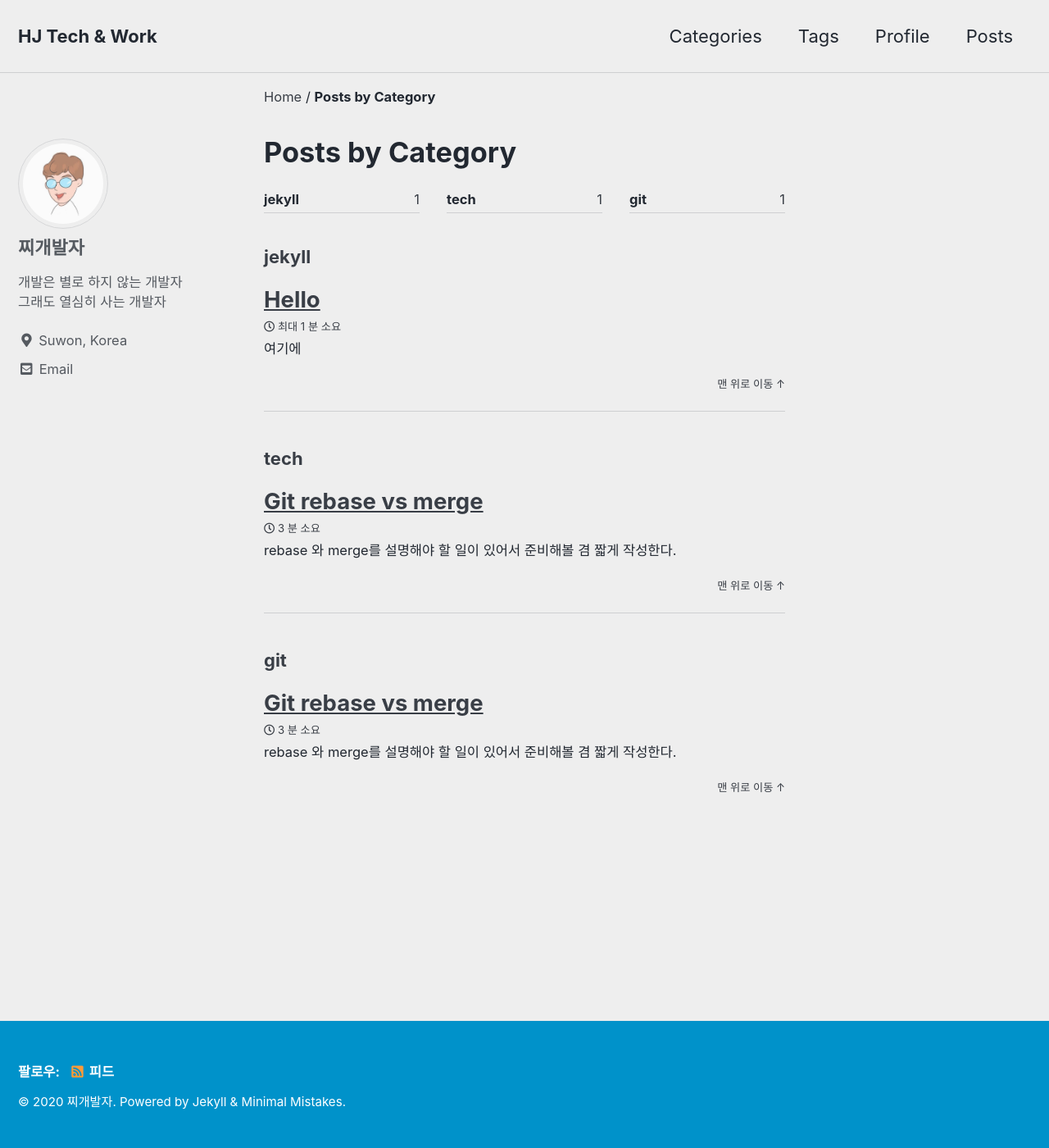
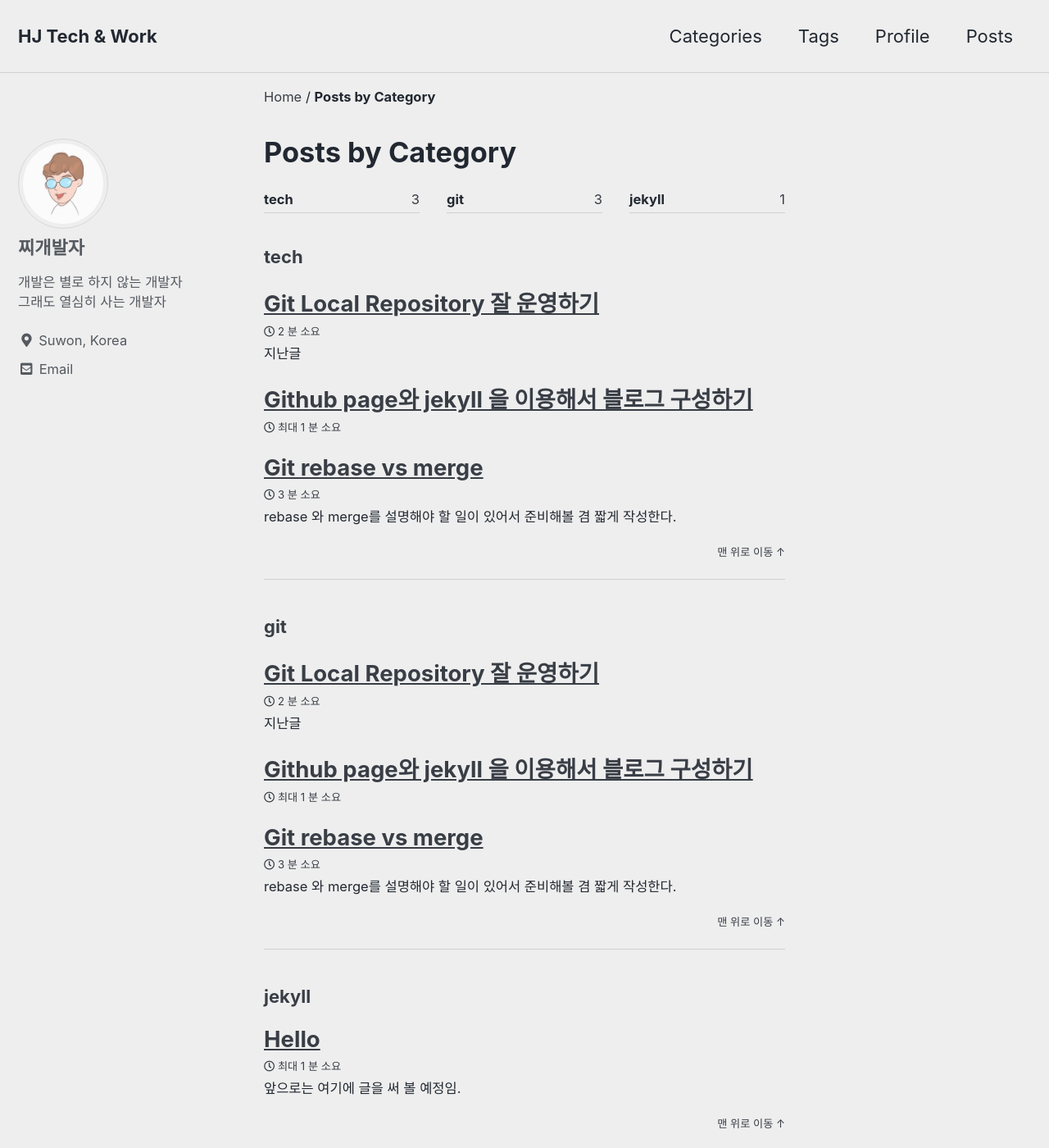
Before and after one commit to zuntopia/pages_legacy, a Jekyll site: the page built from _pages/categories.md, in a window 1280 px wide and 1400 px high. Shown: the whole window at 82% size. Built offline with Jekyll 4.4.1, drawn with Linux system fonts in a browser that asks for light colours; cached includes are drawn as plain includes; some of the changed lines change nothing that is shown.

Commit message:
Using Local Git

````diff
--- a/_posts/2020-08-23-my-first-github-blog.md
+++ b/_posts/2020-08-23-my-first-github-blog.md
@@ -5,4 +5,4 @@ tags: "init"
 category: "jekyll"
 ---
 
-여기에
+앞으로는 여기에 글을 써 볼 예정임.
--- /dev/null
+++ b/_posts/2020-09-02-github-pages-jekyll.md
@@ -0,0 +1,5 @@
+---
+title: "Github page와 jekyll 을 이용해서 블로그 구성하기"
+tags: ["git", "rebase", "merge"]
+category: [tech, git]
+---
--- /dev/null
+++ b/_posts/2020-09-12-using-local-git.md
@@ -0,0 +1,96 @@
+---
+title: "Git Local Repository 잘 운영하기"
+tags: ["git", "rebase", "merge", "history"]
+category: [tech, git]
+---
+
+`지난글`
+
+> Git은 clone - commit - push 만 쓰기엔 불친절하다.
+
+# 내 Branch는 어떻게 꼬여가는가
+
+Git을 원격 repository 에서 관리하다 보면, branch 가 점점 늘어난다. 이건 local repository / remote repository에 구분 없이 끊임없이 발생하게 된다.
+
+---
+layout: post
+tags: ["git", "rebase", "local", "merge", "history"]
+categories: ["tech", "git"]
+#date: 2019-06-25 13:14:15
+#excerpt: ''
+#image: 'BASEURL/assets/blog/img/.png'
+#description:
+#permalink:
+title: "Git Local Repository 잘 운영하기"
+---
+
+"지난글"
+ㅔㅕ
+> Git은 clone - commit - push 만 쓰기엔 불친절하다.
+
+
+# Git은 어떻게 작동하는가
+
+
+Git을 관리하다 보면, branch 가 점점 늘어난다. 특히, 원격 repository 를 기반으로 한 저장소 운영을 하면, local repository / remote repository가 실시간으로 늘어난다. 그렇기에 GitHub에서는 Staled, Active Branch를 이용해서 최근에 이용된 내용 위주로 보여주는 등 사용자 편의를 돕고 있다.
+
+하지만 개발자가 `git clone` 을 수행하는 순간, stale / active 여부와는 상관 없이 모든 `refs/heads/* ` branch가 local repository롤 들어온다. 또는 기존 branch에서 `remote update`, `pull` 을 이용해서 remote repository 의 저장소를 가져온다.
+
+여기서 내 저장소가 어떻게 작동하는지를 이해하기 위해서, 어떤 커맨드를 사용하는 것이 적절할 지 아래 내용을 참고할 수 있다.
+
+## remote repository에서 소스를 가져오는 방법들
+local repository에서 remote repository의 데이터를 가져오는 흔한 방법은 아래와 같이 있다.
+
+### git clone
+1. git init: 비어있는 git을 만든다.
+2. remote:HEAD를 pull 한다.
+
+### git fetch
+1. 현재 branch에 대해서 업데이트 한다.
+
+### git remote update
+1. local repository에 있는 전체 origin branch를 최신 상태로 업데이트 한다.
+
+### git pull
+1. 현재 branch를 remote의 최신 정보로 업데이트 한다.
+2. remote/branch를 현재 branch로 merge 한다.(!)
+
+
+# 꼬여있는 내 Git을 풀어내는 방법
+이전 blog와 위 명령을 참고하면, 이미 운영중인 원격 repository와 내 저장소에 conflict를 만들지 않을 수 있다. 다만 언제든 원하지 않는 상황이 발생할 수 있고, 이럴 때는 conflict를 어떻게든 풀어내야 한다.
+이럴 때는 아래와 같은 방법을 이용해서 merge 또는 conflict이 쌓인 git을 풀어낼 수 있다.
+
+## Reset 하고 다시 시작하기
+git reset 은 로컬 저장소의 HEAD를 되돌린다.  이걸 수행하기 전에, git의 속성을 간단히 알아둬야 한다. git 은 내 작업 공간 - stage - repository 로 구분할 수 있으며,  다음 그림과 같이 이해할 수 있다.
+이 그림에서, reset은 .git repoisitory 를 기반으로 내 작업 공간 또는 stage를 되돌리는 역할을 한다. reset은 soft 또는 hard를 선택할 수 있다.
+* --soft:
+*
+기본적으론 --soft 가 적용되며, --hard를 이용할 수 있으나 주의해야 한다.
+### git commit --amend
+### git push
+### git stash
+
+## rebase 하기
+rebase는 conflict 발생 시, 내 commit을 하나하나 확인하면서 conflict를 해결해서 rebase 하고, 다시 다음 commit 이 rebase 가능한지 확인하는 과정을 거친다.
+이 때, conflict 를 해결하는 방법과 내부 작동은 다음과 같으며, 키가 되는 command 는 `git add / git rm` 및 `git rebae --continue` 이며, 다음과 같이 실행한다.
+```bash
+$ git rebase origin/master
+# <<< file edit
+$ git add .
+$ git rebase --continue
+```
+
+## merge 하기
+git 에서 conflict를 해결하는데 커맨드적으로 제일 쉬운건 merge 다. (remote - local conflict이 많을 때 발생하는 변경사항 resolve의 어려움은 뒤로 하자)
+
+```bash
+$ git remote update
+$ git checkout <LOCAL_BRANCH>
+$ git merge origin/maser
+# < file edit
+$ git add .
+$ git commit
+```
+* git commit -m "comment" 보다는 git commit 하고 editor를 쓰는 것이 낫다.
+
+이렇게 간단하게 conflict를 Resolve 할 수 있다.
````
